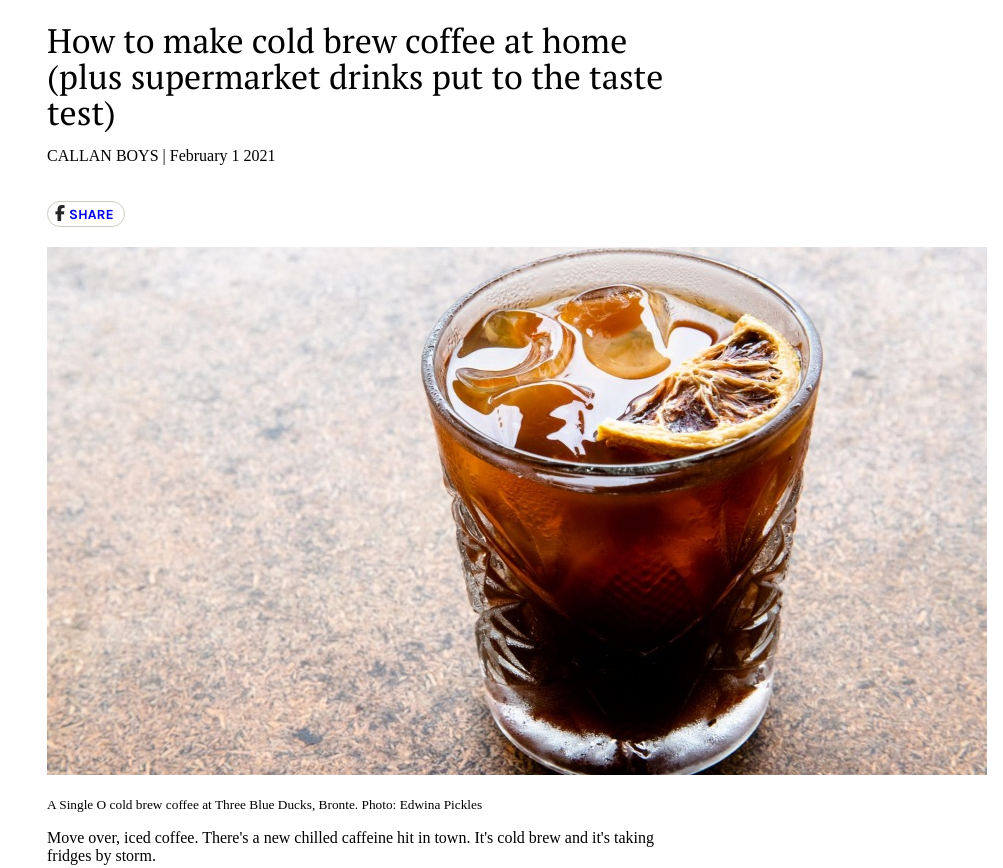
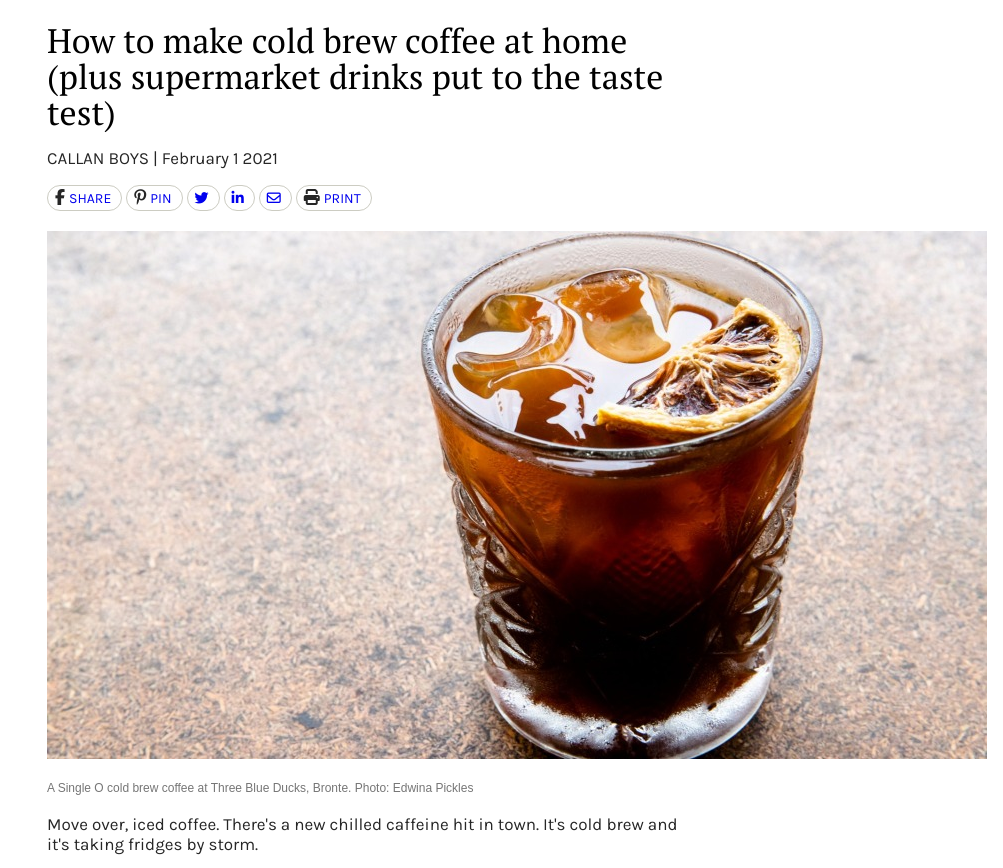
Before and after one commit to Sabrucita/My-news, a plain HTML site: page my-news2-practice07.html in a window 1280 px wide. Shown: the top 868 px of the page, without its empty margins (277-1280 px from the left). Drawn offline with Linux system fonts and the light colour scheme.

Commit message:
social media added

```diff
--- a/css/style.css
+++ b/css/style.css
@@ -18,16 +18,22 @@ h1 {
     border-radius: 20px;
     padding: 3px 7px;
     text-decoration: none;
-    margin-top: 20px;
     margin-bottom: 20px;
     display: inline-block;
+    transition: all .3s ease-out;
 }
 .social-media-button:hover{
     background-color: #262626;
     color: white;
     cursor: pointer;
+    border: 0.8px solid#262626;
 }
-
+.social-text:visited{
+    color: #262626;
+}
+.social-text:hover{
+    color: white;
+}
 .social-text{
     font-family: 'Karla', sans-serif;
     text-decoration: none;
@@ -36,3 +42,20 @@ h1 {
     margin-right: 3px;
     display: inline-block;
 }
+
+p{
+    font-family: 'Karla', sans-serif;
+    font-size: 17px;
+    font-weight: 400;
+    color: #262626;
+}
+
+figcaption{
+    font-size: .75rem;
+    line-height: 1.4167;
+    color: #767676;
+    font-family: Arial,Verdana,sans-serif;
+}
+.rel-cont{
+    list-style-type: none;
+}
--- a/my-news2-practice07.html
+++ b/my-news2-practice07.html
@@ -8,9 +8,7 @@
 		<link rel="preconnect" href="https://fonts.gstatic.com">
 		<link href="https://fonts.googleapis.com/css2?family=PT+Serif&display=swap" rel="stylesheet">
 		<script src="https://kit.fontawesome.com/219b6bb8ed.js" crossorigin="anonymous"></script>
-        <link rel="preconnect" href="https://fonts.gstatic.com">
-        <link rel="preconnect" href="https://fonts.gstatic.com">
-        <link href="https://fonts.googleapis.com/css2?family=Karla:wght@700&display=swap" rel="stylesheet">
+		<link href="https://fonts.googleapis.com/css2?family=Karla:wght@400;700&display=swap" rel="stylesheet">
 		<title>
 			How to make cold brew coffee at home (plus supermarket drinks put to the taste test)
 		</title>
@@ -32,11 +30,41 @@
 				</span>
 				</a>
 			</div>
+			<div class="social-media-button">
+				<i class="fab fa-pinterest-p"></i>
+				<a span class="social-text" href="https://pinterest.com/pin/create/button/?url=https%3A%2F%2Fwww.goodfood.com.au%2Fdrinks%2Fcoffee%2Fhow-to-make-cold-brew-coffee-at-home-plus-supermarket-drinks-put-to-the-taste-test-20210129-h1tnr6&description=How+to+make+cold+brew+coffee+at+home+%28plus+supermarket+drinks+put+to+the+taste+test%29&media=https%3A%2F%2Fwww.goodfood.com.au%2Fcontent%2Fdam%2Fimages%2Fh%2F1%2Ft%2Fn%2Fr%2F7%2Fimage.related.wideLandscape.940x529.h1tnr6.png%2F1612139920647.jpg"target=”_blank”>PIN
+				</span>
+				</a>
+			</div>
+			<div class="social-media-button">
+				<a span class="social-text" href="https://twitter.com/share?url=https%3A%2F%2Fwww.goodfood.com.au%2Fdrinks%2Fcoffee%2Fhow-to-make-cold-brew-coffee-at-home-plus-supermarket-drinks-put-to-the-taste-test-20210129-h1tnr6&text=How+to+make+cold+brew+coffee+at+home+%28plus+supermarket+drinks+put+to+the+taste+test%29&via=goodfoodAU"target=”_blank”>
+				<i class="fab fa-twitter"></i>
+				</span>
+				</a>
+			</div>
+			<div class="social-media-button">
+				<a span class="social-text" href="http://www.linkedin.com/shareArticle?mini=true&url=https%3A%2F%2Fwww.goodfood.com.au%2Fdrinks%2Fcoffee%2Fhow-to-make-cold-brew-coffee-at-home-plus-supermarket-drinks-put-to-the-taste-test-20210129-h1tnr6&title=How+to+make+cold+brew+coffee+at+home+%28plus+supermarket+drinks+put+to+the+taste+test%29&source=Good+Food&summary=Move+over%2C+iced+coffee.+There%27s+a+new+chilled+drink+taking+fridges+by+storm."target=”_blank”>
+				<i class="fab fa-linkedin-in"></i>
+				</span>
+				</a>
+			</div>
+			<div class="social-media-button">
+				<a span class="social-text" href="http://www.linkedin.com/shareArticle?mini=true&url=https%3A%2F%2Fwww.goodfood.com.au%2Fdrinks%2Fcoffee%2Fhow-to-make-cold-brew-coffee-at-home-plus-supermarket-drinks-put-to-the-taste-test-20210129-h1tnr6&title=How+to+make+cold+brew+coffee+at+home+%28plus+supermarket+drinks+put+to+the+taste+test%29&source=Good+Food&summary=Move+over%2C+iced+coffee.+There%27s+a+new+chilled+drink+taking+fridges+by+storm."target=”_blank”>
+					<i class="far fa-envelope"></i>
+				</span>
+				</a>
+			</div>
+			<div class="social-media-button">
+				<i class="fas fa-print"></i>
+				<a span class="social-text" href="https://www.facebook.com/sharer/sharer.php?u=https%3A%2F%2Fwww.goodfood.com.au%2Fdrinks%2Fcoffee%2Fhow-to-make-cold-brew-coffee-at-home-plus-supermarket-drinks-put-to-the-taste-test-20210129-h1tnr6&title=How+to+make+cold+brew+coffee+at+home+%28plus+supermarket+drinks+put+to+the+taste+test%29"target=”_blank”>PRINT
+				</span>
+				</a>
+			</div>
 			<img src="img/my-news2-practice07/1.jpg" alt="A Single O cold brew coffee"/>
 			<p>
-                <small>
+				<figcaption>
 					A Single O cold brew coffee at Three Blue Ducks, Bronte. Photo: Edwina Pickles
-                </small>
+				</figcaption>
 			</p>
 			<p>
 				Move over, iced coffee. There's a new chilled caffeine hit in town. It's cold brew and it's taking fridges by storm.
@@ -51,9 +79,17 @@
 				</a>
 			, and cold brew is one of the easiest ways to make great coffee at home."
 			</p>
+			<div class="related-content-container"></div>
 			<p>
 				Recipes don't get much simpler: add ground coffee to a container with cold water and leave in the fridge overnight. Strain through a muslin cloth or filter the next day and voila – a refreshing cafe-style cold brew.
 			</p>
+			<h2>RELATED CONTENT</h2>
+			<ul id="rel-cont">
+				<li>
+					<a href="https://www.goodfood.com.au/drinks/coffee/roadtest-making-coldbrew-coffee-uses-a-lot-of-beans-is-it-worth-it-20170502-gvxggc">Road-test: Making cold-brew uses a lot of coffee beans. Is it worth it?</a>
+				</li>
+			</ul>
+			</div>
 			<p>
 				"I also know people too lazy to even bother straining and will just pour the coffee really slowly from a jar," says Poiner. "You can buy specialised cold brew equipment too, but the basic immersion method remains the same."
 			</p>
@@ -62,9 +98,9 @@
 			</p>
 			<img src="img/my-news2-practice07/2.jpg" alt="people at Three Blue Ducks"/>
 			<p>
-                <small>
+				<figcaption>
 					Cold brew has skyrocketed this summer at cafes such as Three Blue Ducks, Bronte. Photo: Edwina Pickles
-                </small>
+				</figcaption>
 			</p>
 			<p>
 				A great cold brew may be described as smooth and lush, with more complexity than espresso thanks to its longer extraction.
@@ -86,9 +122,9 @@
 			</p>
 			<img src="img/my-news2-practice07/3.jpg" alt="James Kuhle, store manager of Industry Beans"/>
 			<p>
-                <small>
+				<figcaption>
 					James Kuhle, store manager of Industry Beans on Little Collins Street in Melbourne, pouring the roaster's new cold brew from a can. Photo: Penny Stephens
-                </small>
+				</figcaption>
 			</p>
 			<p>
 				Grand View Research consulting firm estimated the global ready-to-drink cold brew market was worth $US523 million ($682 million) in 2020, and predicts it will rise to $US1.6 billion by 2025.
@@ -101,9 +137,9 @@
 			</p>
 			<img src="img/my-news2-practice07/4.jpg" alt="Industry Beans' canned cold brew."/>
 			<p>
-                <small>
+				<figcaption>
 					Industry Beans' canned cold brew. Photo: Penny Stephens
-                </small>
+				</figcaption>
 			</p>
 			<p>
 				"Australia has traditionally been an espresso nation, rather than filter coffee, so the cold brew trend has taken longer to kick off than in other parts of the world," says Simmons.
@@ -113,9 +149,9 @@
 			</p>
 			<img src="img/my-news2-practice07/5.jpg" alt="From left: Dare Cold Brew Strong Latte; Hunt and Brew Ethiopia Single Origin Black Coffee; Califia Farms Mocha Noir Cold Brew Coffee with Almond. "/>
 			<p>
-                <small>
+				<figcaption>
 					From left: Dare Cold Brew Strong Latte; Hunt and Brew Ethiopia Single Origin Black Coffee; Califia Farms Mocha Noir Cold Brew Coffee with Almond.
-                </small>
+				</figcaption>
 			</p>
 			<h2>
 				Supermarket cold brews put to the taste-test
```
Lines whose indentation alone changed are shown as unchanged.
